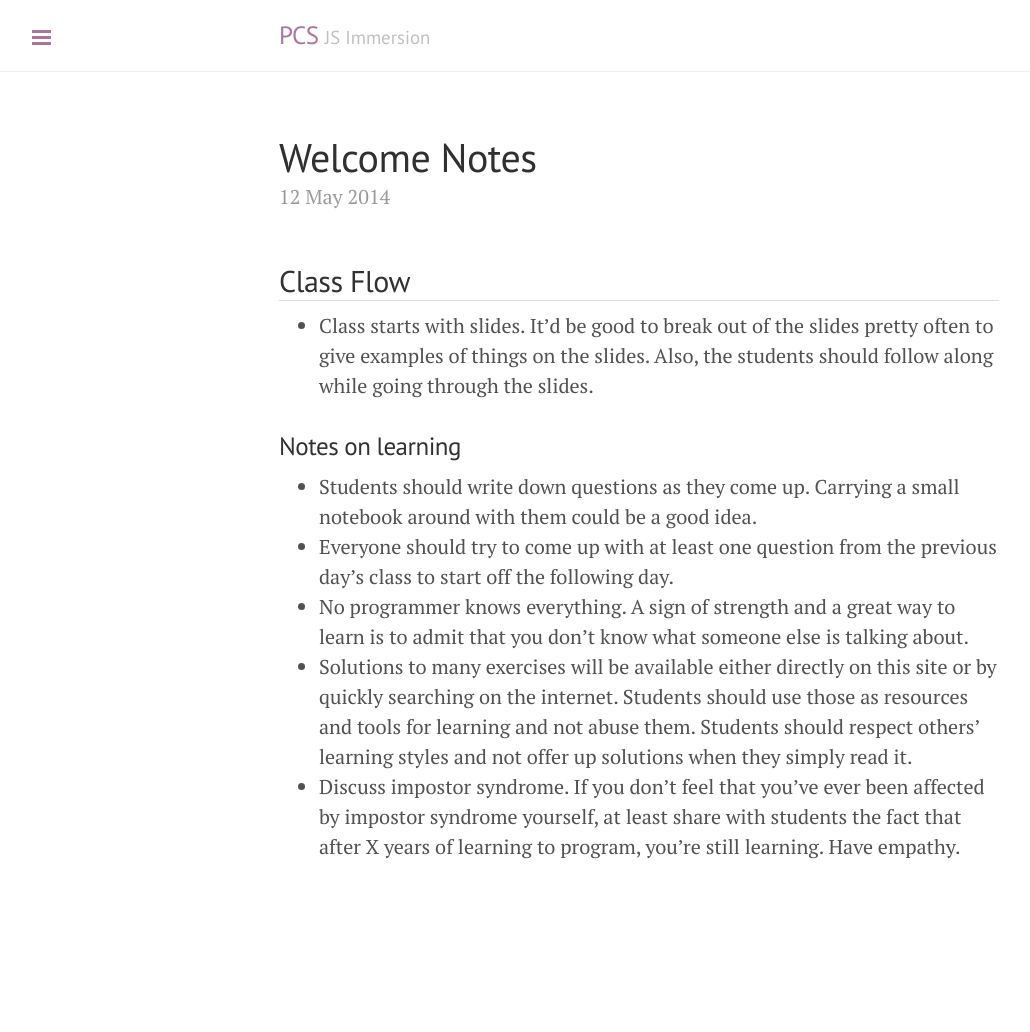
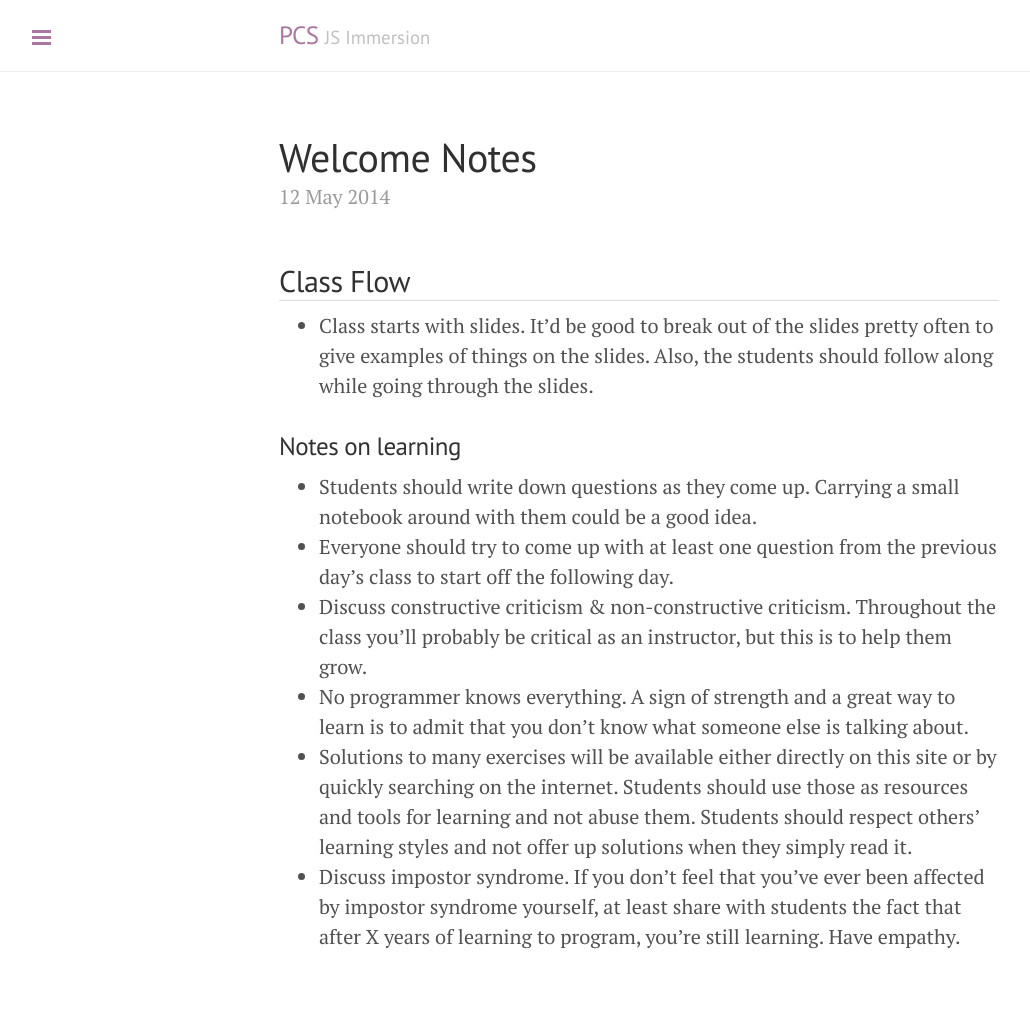
Before and after one commit to wbyoung/jsi, a Jekyll site: the page built from _posts/00-01-01-welcome-notes.md, in a window 1280 px wide. Shown: the whole page, without its empty margins (1-1031 px from the left). Built offline with Jekyll 4.4.1, drawn with Linux system fonts in a browser that asks for light colours; nearby versions of some CDN libraries; Markdown is read by kramdown in place of the engine named in the settings; before the commit the page ends 942 px from its top, so only the background shows below that.

Commit message:
Another learning note.

```diff
--- a/_posts/00-01-01-welcome-notes.md
+++ b/_posts/00-01-01-welcome-notes.md
@@ -16,6 +16,9 @@ date: 2014-05-12 00:00:00
   notebook around with them could be a good idea.
 - Everyone should try to come up with at least one question from the previous
   day's class to start off the following day.
+- Discuss constructive criticism & non-constructive criticism. Throughout the
+  class you'll probably be critical as an instructor, but this is to help them
+  grow.
 - No programmer knows everything. A sign of strength and a great way to learn
   is to admit that you don't know what someone else is talking about.
 - Solutions to many exercises will be available either directly on this site or
```
